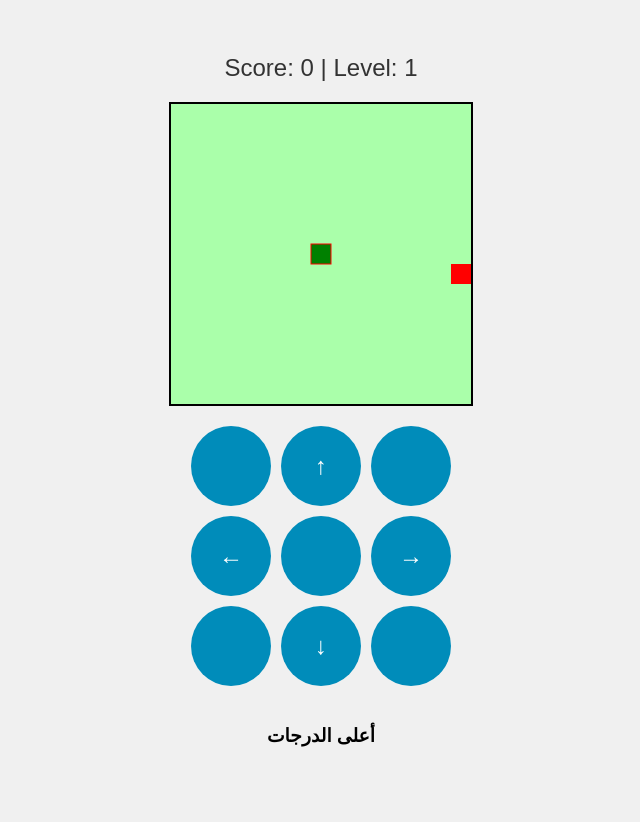
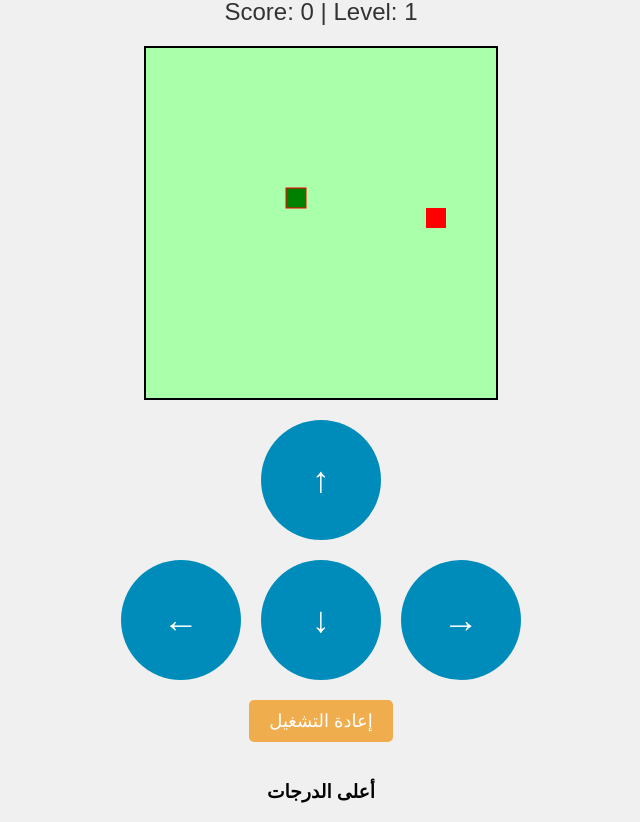
Before and after one commit to salehSST/Snake, a plain HTML site: page index.html in a window 1280 px wide. Shown: the whole page, without its empty margins (319-959 px from the left). Before the commit the page ends 800 px from the top, so only its background shows below. Drawn offline with Linux system fonts and the light colour scheme.

Commit message:
Update index.html

```diff
--- a/index.html
+++ b/index.html
@@ -25,25 +25,26 @@
         #gameCanvas {
             border: 2px solid #000;
             background-color: #aaffaa;
+            width: 350px;
+            height: 350px;
         }
 
         #controls {
             display: grid;
-            grid-template-columns: repeat(3, 80px);
-            grid-template-rows: repeat(3, 80px);
-            gap: 10px;
+            grid-template-columns: 120px 120px 120px;
+            gap: 20px;
             margin-top: 20px;
         }
 
         .control-button {
-            width: 80px;
-            height: 80px;
+            width: 120px;
+            height: 120px;
             border-radius: 50%;
             background-color: #008cba;
             color: white;
-            font-size: 24px;
+            font-size: 36px;
             text-align: center;
-            line-height: 80px;
+            line-height: 120px;
             cursor: pointer;
             user-select: none;
         }
@@ -55,7 +56,6 @@
         }
 
         #resetButton {
-            display: none;
             margin-top: 20px;
             padding: 10px 20px;
             font-size: 18px;
@@ -70,17 +70,14 @@
 <body>
     <div id="gameContainer">
         <div id="score">Score: 0 | Level: 1</div>
-        <canvas id="gameCanvas" width="300" height="300"></canvas>
+        <canvas id="gameCanvas" width="350" height="350"></canvas>
         <div id="controls">
-            <div class="control-button"></div>
+            <div></div>
             <div class="control-button" id="up">&#8593;</div>
-            <div class="control-button"></div>
+            <div></div>
             <div class="control-button" id="left">&#8592;</div>
-            <div class="control-button"></div>
+            <div class="control-button" id="down">&#8595;</div>
             <div class="control-button" id="right">&#8594;</div>
-            <div class="control-button"></div>
-            <div class="control-button" id="down">&#8595;</div>
-            <div class="control-button"></div>
         </div>
         <button id="resetButton">إعادة التشغيل</button>
     </div>
```
